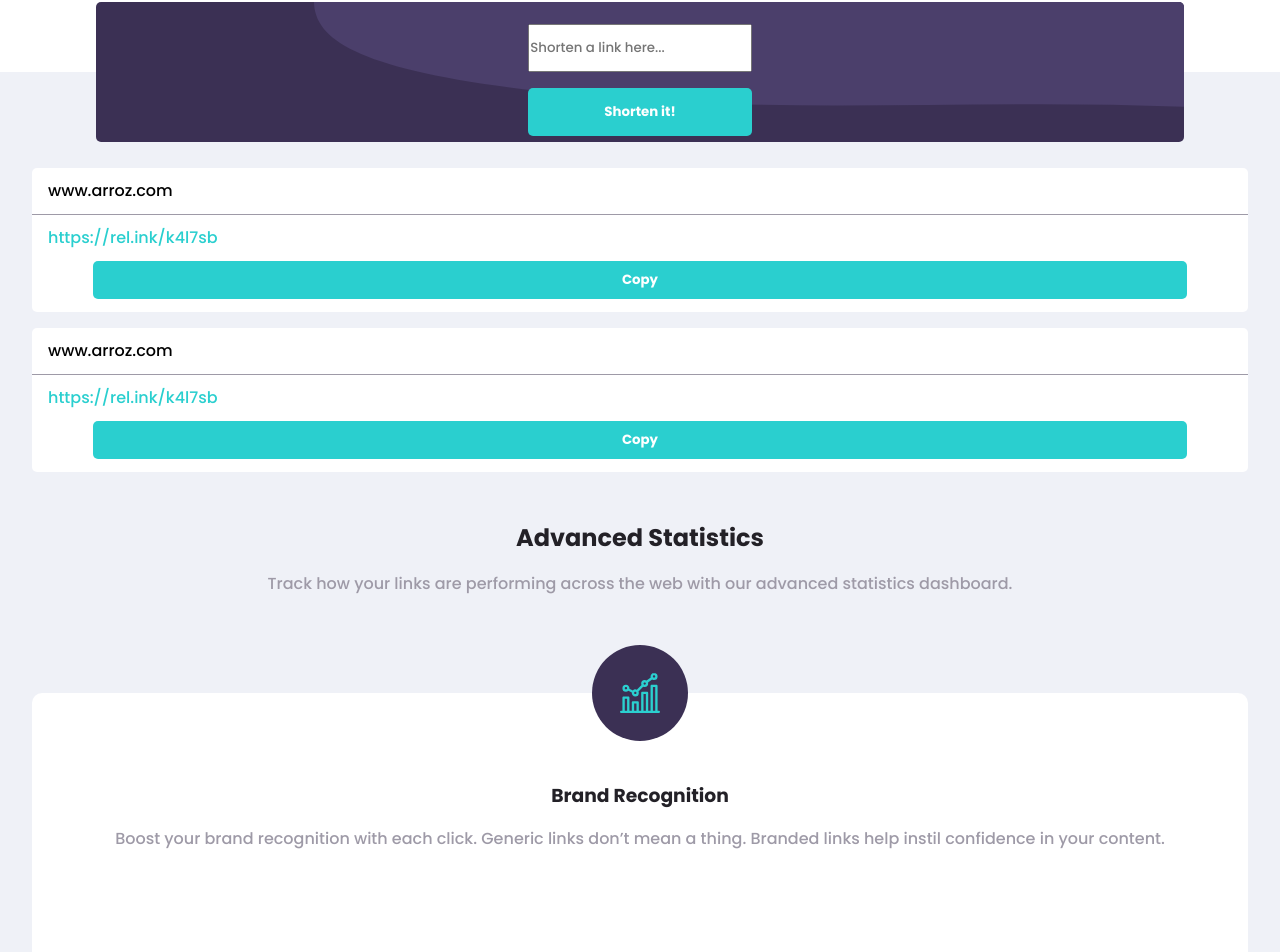
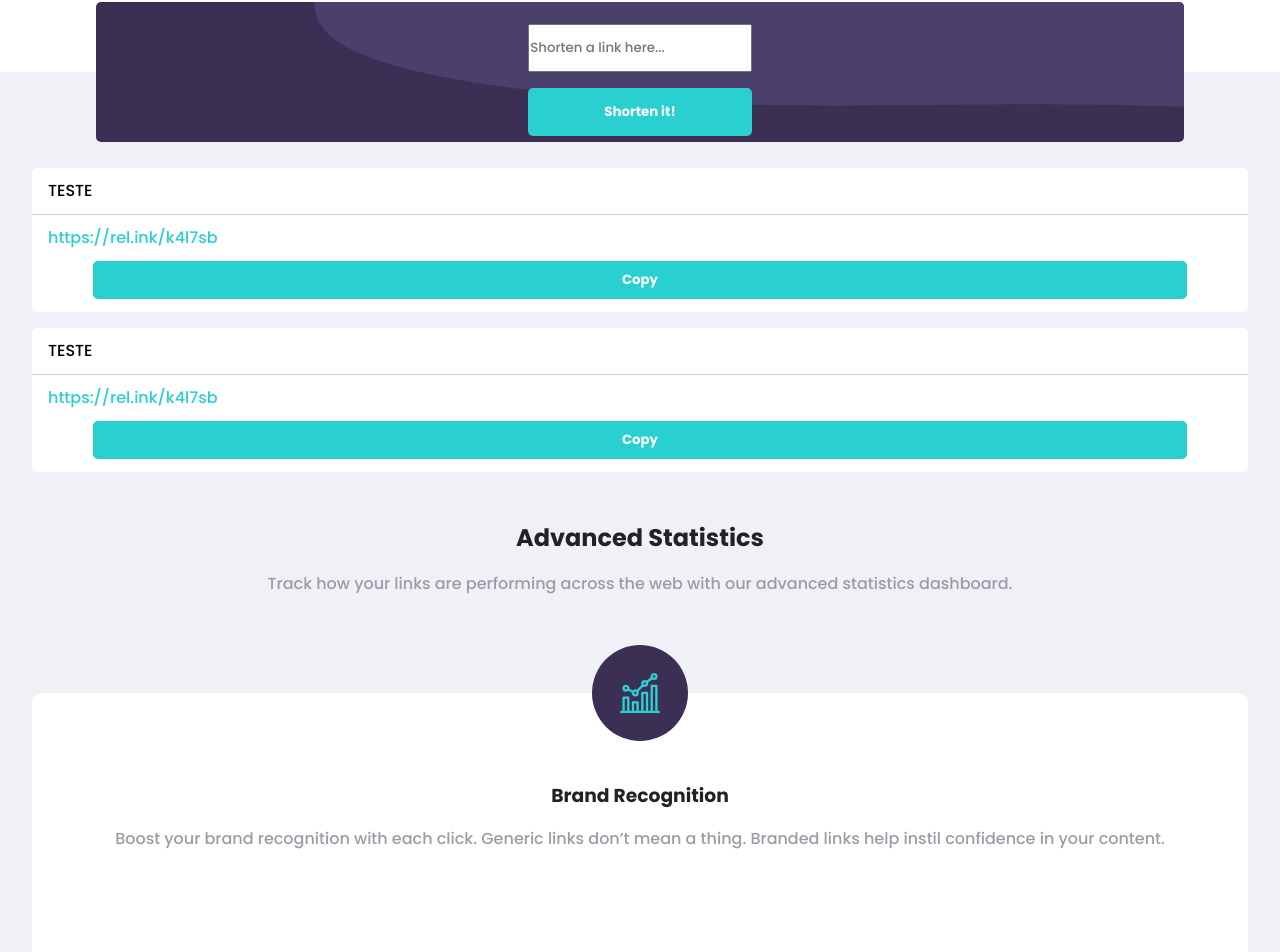
Before and after one commit to VictorKyHugo/shortner-react, a React (Create React App) app: page / in a window 1280 px wide. Shown: the part 764-1716 px from the top of the page. Built offline with nearby package versions, Linux system fonts and the light colour scheme; no server answers.

Commit message:
started calling the api

```diff
--- a/src/App.js
+++ b/src/App.js
@@ -3,15 +3,18 @@ import Main from './components/Main/Main'
 import Statistics from './components/Statistics/Statistics'
 import Boost from './components/Boost/Boost'
 import Footer from './components/Footer/Footer'
+import { LinkProvider } from './contexts/LinkContext'
 
 function App() {
   return (
     <div>
-      <Nav />
-      <Main />
-      <Statistics />
-      <Boost />
-      <Footer />
+      <LinkProvider>
+        <Nav />
+        <Main />
+        <Statistics />
+        <Boost />
+        <Footer />
+      </LinkProvider>
     </div >
   );
 }
--- a/src/components/Link/Link.js
+++ b/src/components/Link/Link.js
@@ -1,9 +1,14 @@
+import { useContext } from 'react'
+import { LinkContext } from '../../contexts/LinkContext'
 import './Link.scss'
 
 function Link() {
+
+    const teste = useContext(LinkContext)
+
     return (
         <div className="link">
-            <span className="link__complete">www.arroz.com</span>
+            <span className="link__complete">{teste}</span>
             <div className="link__line"></div>
             <span className="link__short">https://rel.ink/k4l7sb</span>
             <button className="link__button">Copy</button>
--- a/src/components/Link/Link.scss
+++ b/src/components/Link/Link.scss
@@ -17,6 +17,7 @@
         height: 1px;
         width: 100%;
         background: colors.$grayish-violet;
+        opacity: 50%;
     }
 
     span{
--- a/src/components/Shorten/Shorten.js
+++ b/src/components/Shorten/Shorten.js
@@ -25,7 +25,6 @@ function Shorten() {
             <div className="shorten__background">
                 <img src={background} alt="background" />
             </div>
-
         </div>
     )
 }
--- /dev/null
+++ b/src/contexts/LinkContext.js
@@ -0,0 +1,18 @@
+import { createContext } from 'react'
+
+export const LinkContext = createContext()
+
+export const LinkProvider = ({ children }) => {
+
+    fetch('https://api.shrtco.de/v2/shorten?url=google.com')
+        .then((res) => res.json())
+        .then((data) => console.log(data))
+        .catch((err) => { console.log(err) })
+
+
+    return (
+        <LinkContext.Provider value="TESTE">
+            {children}
+        </LinkContext.Provider>
+    )
+}
```
